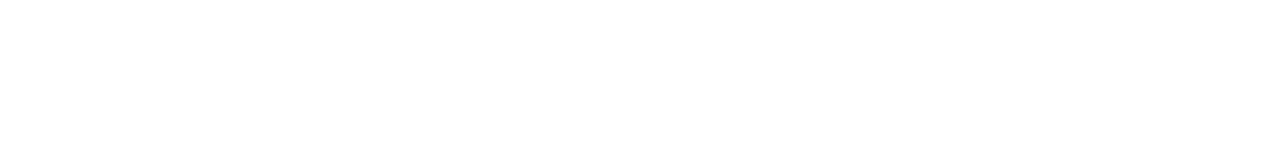
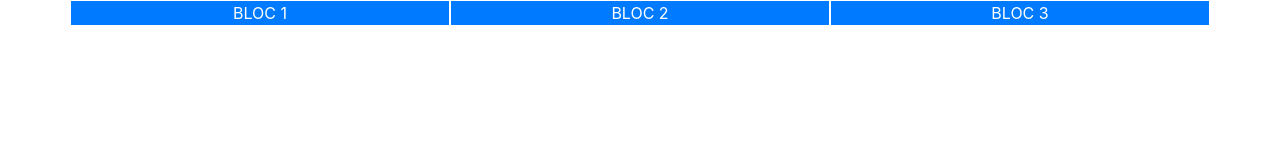
Before and after one commit to PaulineDesert/Exercice-1-Bootstrap, a plain HTML site: page index.html in a window 1280 px wide. Drawn offline with nearby package versions, Linux system fonts and the light colour scheme.

Commit message:
Créations blocs

```diff
--- a/index.html
+++ b/index.html
@@ -10,7 +10,19 @@
 </head>
 
 <body>
-
+    <div class="container">
+        <div class="row">
+          <div class="col-sm text-center bg-primary text-white border border-white vcenter">
+            <p class="m-0">BLOC 1</p>
+          </div>
+          <div class="col-sm text-center bg-primary text-white border border-white">
+            <p class="m-0">BLOC 2</p>
+          </div>
+          <div class="col-sm text-center bg-primary text-white border border-white">
+            <p class="m-0">BLOC 3</p>
+          </div>
+        </div>
+    </div>
 
     <script src="https://code.jquery.com/jquery-3.3.1.slim.min.js"
         integrity="sha384-q8i/X+965DzO0rT7abK41JStQIAqVgRVzpbzo5smXKp4YfRvH+8abtTE1Pi6jizo" crossorigin="anonymous">
```
